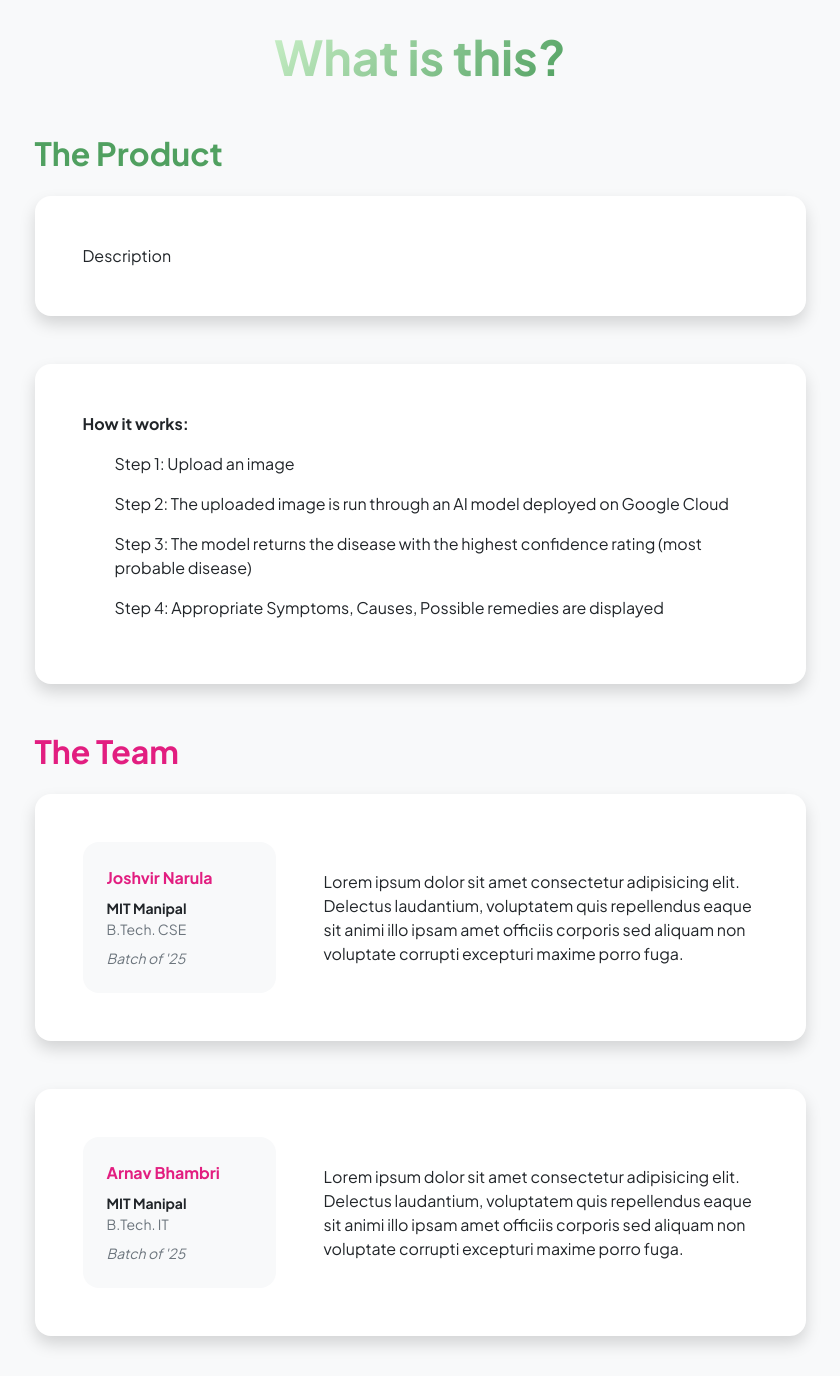
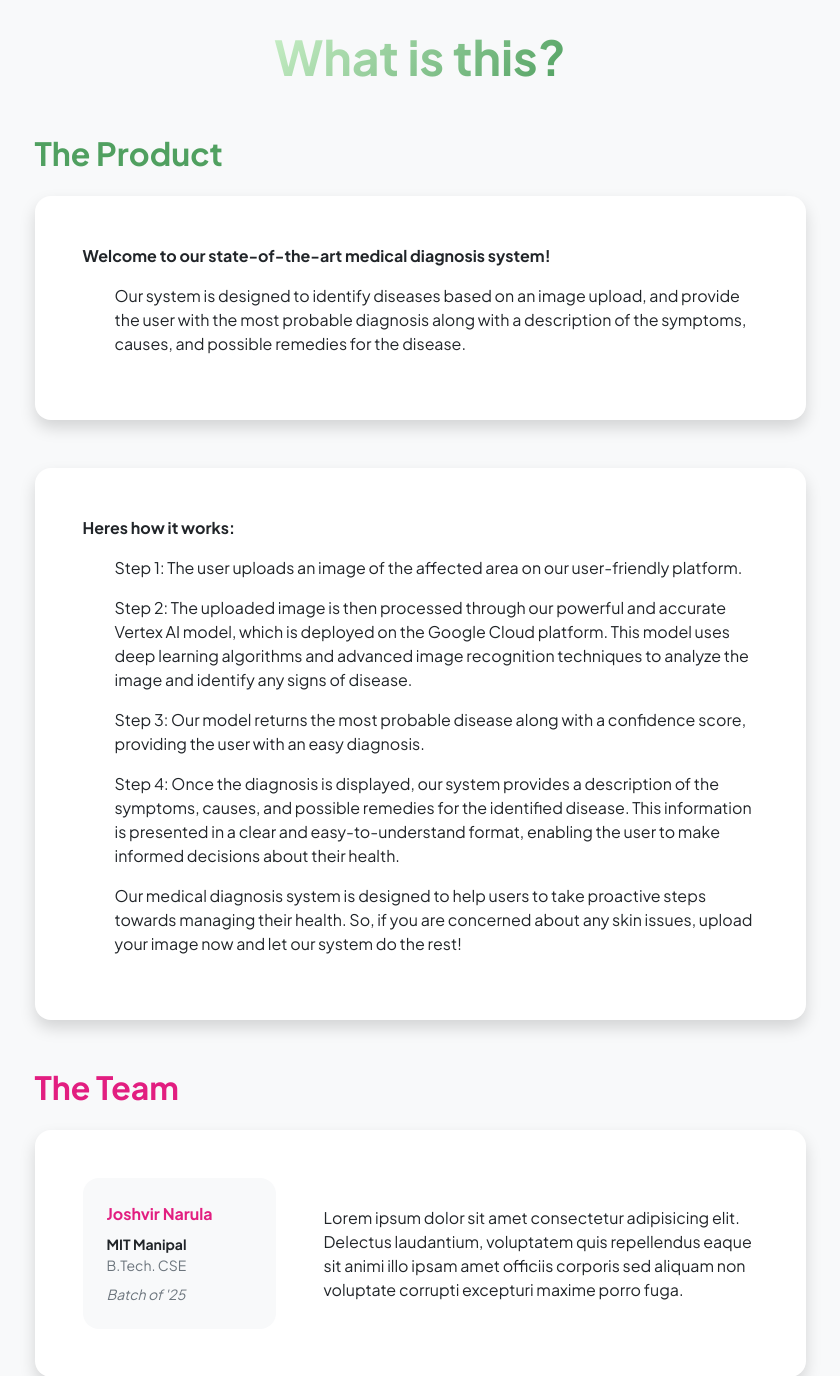
Before and after one commit to takshkothari/HealthInspect, a Flask app: page /about.html in a window 1280 px wide. Shown: the part 72-1448 px from the top of the page, without its empty margins (220-1060 px from the left). Run offline with Flask 2, Linux system fonts and the light colour scheme; some libraries are stand-ins or nearby versions.

Commit message:
updated discription and how it works

```diff
--- a/templates/about.html
+++ b/templates/about.html
@@ -52,7 +52,10 @@
                             <div class="card shadow border-0 rounded-4 mb-5">
                                 <div class="card-body p-5">
                                     <div class="row align-items-center gx-5">
-                                        <div class="col-lg-12"><div>Description </div></div>
+                                        <div class="col-lg-12"><div class="fw-bold">Welcome to our state-of-the-art medical diagnosis system!</div>
+                                        <ul></ul>
+                                        <ul>Our system is designed to identify diseases based on an image upload, and provide the user with the most probable diagnosis along with a description of the symptoms, causes, and possible remedies for the disease.</ul>
+                                    </div>
                                     </div>
                                 </div>
                             </div>
@@ -60,12 +63,21 @@
                             <div class="card shadow border-0 rounded-4 mb-5">
                                 <div class="card-body p-5">
                                     <div class="row align-items-center gx-5">
-                                        <div class="col-lg-12"><div class="fw-bold">How it works:</div>
-                                            <ul> </ul>
-                                            <ul>Step 1: Upload an image</ul>
-                                            <ul>Step 2: The uploaded image is run through an AI model deployed on Google Cloud</ul>
-                                            <ul>Step 3: The model returns the disease with the highest confidence rating (most probable disease)</ul>
-                                            <ul>Step 4: Appropriate Symptoms, Causes, Possible remedies are displayed</ul>
+
+
+
+                                            <div class="col-lg-12"><div class="fw-bold">Heres how it works:</div>
+                                             <ul></ul>
+                                            <ul>Step 1: The user uploads an image of the affected area on our user-friendly platform.</ul>
+
+                                            <ul>Step 2: The uploaded image is then processed through our powerful and accurate Vertex AI model, which is deployed on the Google Cloud platform. This model uses deep learning algorithms and advanced image recognition techniques to analyze the image and identify any signs of disease.</ul>
+
+                                            <ul>Step 3: Our model returns the most probable disease along with a confidence score, providing the user with an easy diagnosis.</ul>
+
+                                            <ul>Step 4: Once the diagnosis is displayed, our system provides a description of the symptoms, causes, and possible remedies for the identified disease. This information is presented in a clear and easy-to-understand format, enabling the user to make informed decisions about their health.</ul>
+
+                                            <ul>Our medical diagnosis system is designed to help users to take proactive steps towards managing their health. So, if you are concerned about any skin issues, upload your image now and let our system do the rest!</ul>
+
                                         </div>
                                     </div>
                                 </div>
```
